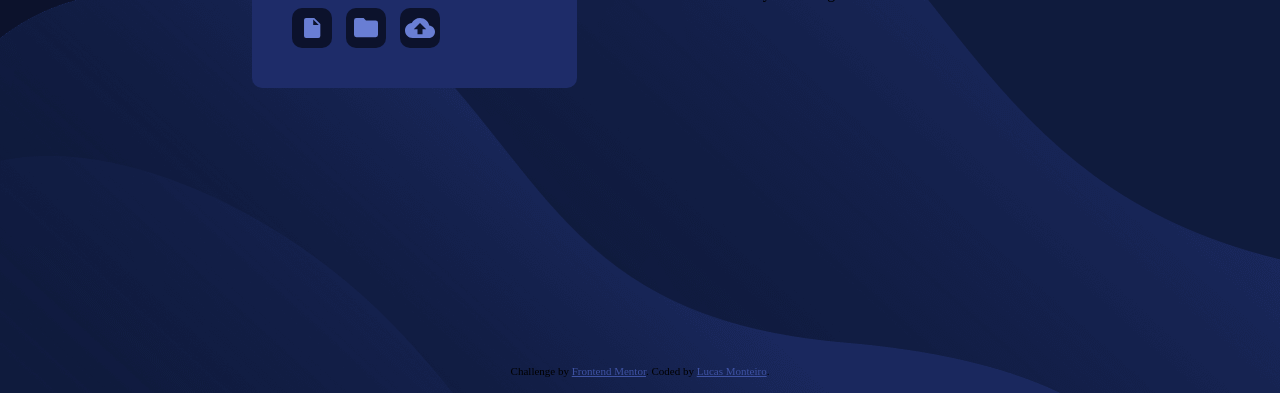
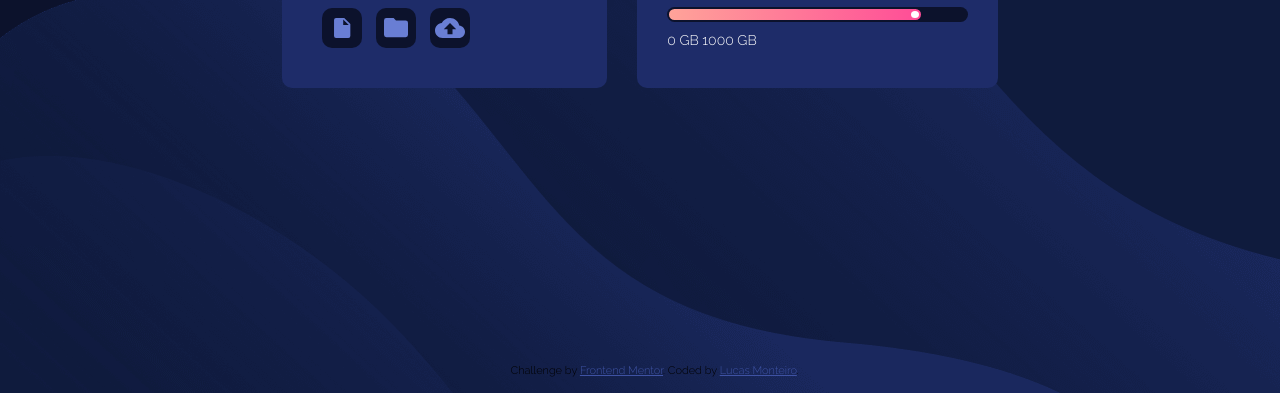
Before and after one commit to lucas-moont/fylo-data-storage, a plain HTML site: page index.html in a window 1280 px wide. Shown: the part 407-800 px from the top of the page. Drawn offline with Linux system fonts and the light colour scheme.

Commit message:
Range done.

```diff
--- a/assets/style.css
+++ b/assets/style.css
@@ -12,6 +12,12 @@ body{
     background-position-y: 50vh;
     background-position-x: center;
     background-color: #0c122c;
+    font-family: 'Raleway', sans-serif;
+    font-size: 14px;
+    display: flex;
+    justify-content: center;
+    align-items: center;
+    font-weight: 300;
 }
 
 .attribution{
@@ -22,7 +28,6 @@ body{
 }
 
 .container{
-    height: 100%;
     width: 100%;
     display: flex;
     align-items: center;
@@ -61,3 +66,43 @@ button{
 button img{
     height: 20px;
 }
+
+/* second child */
+
+.container div:last-child{
+    background-color: #1e2c69;
+    color: white;
+    padding: 40px 30px;
+    align-self: flex-end;
+    border-radius: 10px;
+}
+
+.container div:last-child .range {
+    height: 15px;
+    padding: 2px;
+    background-color: #0c122c;
+    margin: 10px 0;
+    display: flex;
+}
+
+.container div:last-child .rangeBar{
+    background-image: linear-gradient(90deg, hsl(6, 100%, 80%), hsl(335, 100%, 65%));
+    padding: 2px;
+    width: 85%;
+    height: 100%;
+    align-self: center;
+    border-radius: 10px;
+    display: flex;
+    justify-content: flex-end;
+}
+
+div:last-child span{
+    background-color: white;
+    color: black;
+}
+
+.circle{
+    height: 100%;
+    width: 8px;
+    border-radius: 50%;
+}
--- a/index.html
+++ b/index.html
@@ -6,6 +6,7 @@
 
   <link rel="icon" type="image/png" sizes="32x32" href="./images/favicon-32x32.png">
   <link rel="stylesheet" href="assets/style.css">
+  <link href="https://fonts.googleapis.com/css2?family=Raleway:wght@300;400;700&display=swap" rel="stylesheet">
   <title>Frontend Mentor | Fylo data storage component</title>
 
   <!-- Feel free to remove these styles or customise in your own stylesheet 👍 -->
@@ -27,7 +28,9 @@
       You’ve used 815 GB of your storage
 
       <span>185 GB Left</span>
-
+      <div class="range">
+        <div class="rangeBar"><span class="circle"></span></div>
+      </div>
       0 GB
       1000 GB
     </div>
```
